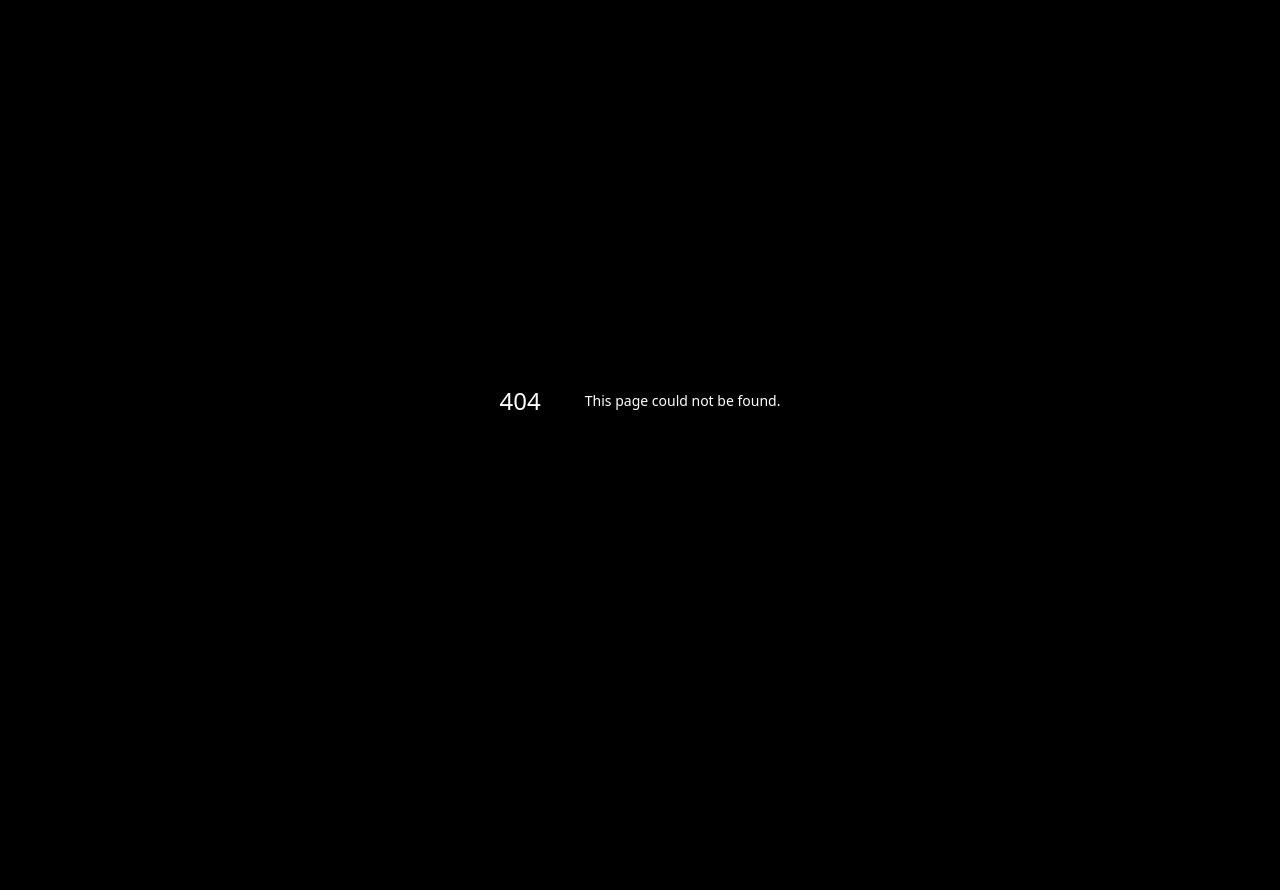
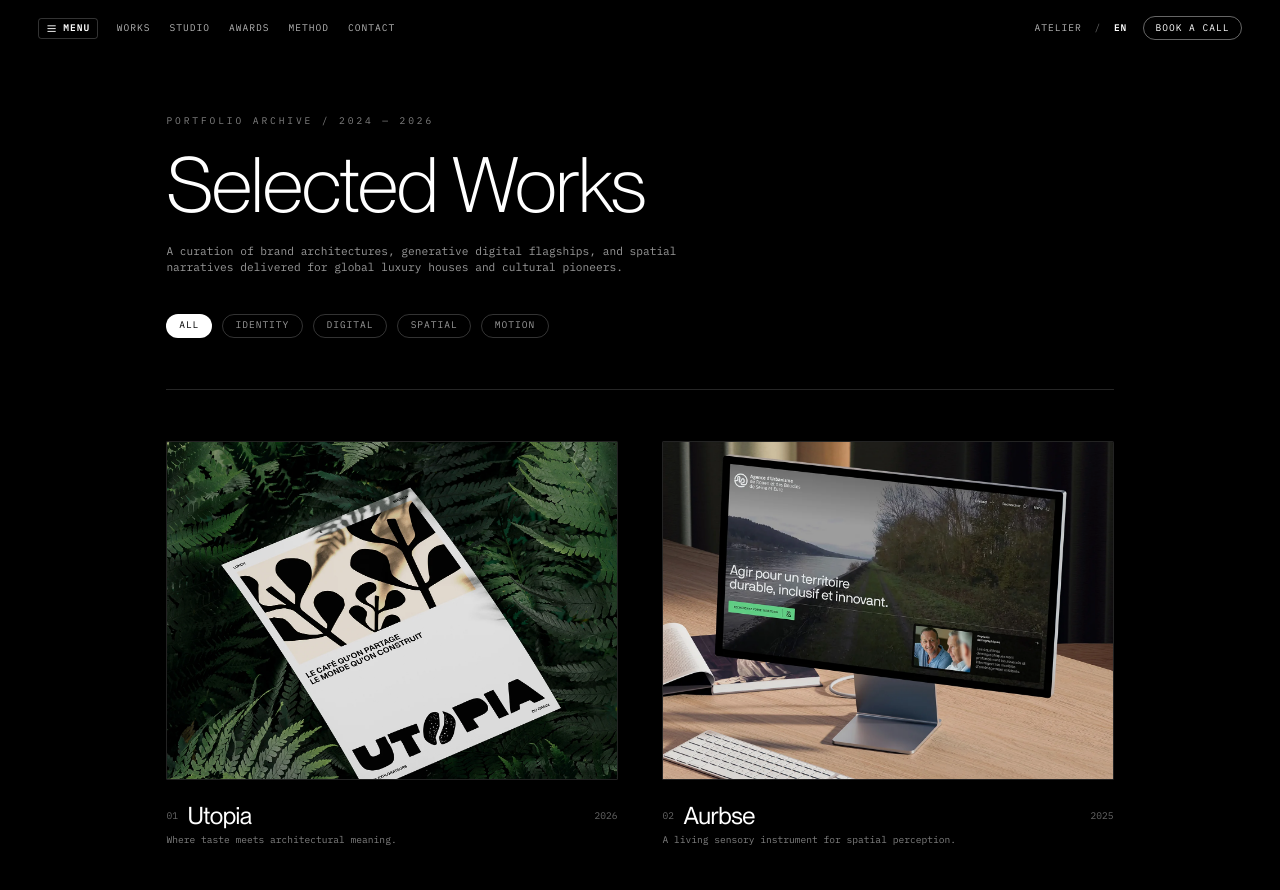
Before and after one commit to Jay-Raam/N-th, a Next.js app: page /works in a window 1280 px wide. Before the commit this address had no page. Shown: the top 890 px of the page. Before the commit the page ends 800 px from the top, so only its background shows below. Built offline with nearby package versions, Linux system fonts and the light colour scheme.

Commit message:
feat(routing): introduce dedicated /works portfolio archive page

```diff
--- /dev/null
+++ b/src/app/works/page.tsx
@@ -0,0 +1,102 @@
+"use client";
+
+import { useState } from "react";
+import Image from "next/image";
+import Link from "next/link";
+import Navbar from "@/components/Navbar";
+import Footer from "@/components/Footer";
+import { PROJECTS, Project } from "@/data/projects";
+import { ArrowUpRight } from "lucide-react";
+
+export default function WorksPage() {
+  const [selectedCategory, setSelectedCategory] = useState("ALL");
+
+  const categories = ["ALL", "IDENTITY", "DIGITAL", "SPATIAL", "MOTION"];
+
+  const filtered = selectedCategory === "ALL"
+    ? PROJECTS
+    : PROJECTS.filter((p) => p.category.toUpperCase().includes(selectedCategory));
+
+  return (
+    <main className="min-h-screen bg-black text-white selection:bg-white selection:text-black">
+      <Navbar />
+
+      <section className="pt-36 pb-20 px-6 md:px-12 max-w-7xl mx-auto">
+        {/* Page Header */}
+        <div className="flex flex-col space-y-6 border-b border-white/15 pb-16">
+          <span className="font-mono text-xs uppercase tracking-[0.3em] text-white/50">
+            PORTFOLIO ARCHIVE / 2024 &mdash; 2026
+          </span>
+          <h1 className="text-4xl sm:text-6xl md:text-8xl font-sans font-light tracking-tight">
+            Selected Works
+          </h1>
+          <p className="font-mono text-xs sm:text-sm text-white/60 max-w-2xl leading-relaxed">
+            A curation of brand architectures, generative digital flagships, and spatial narratives delivered for global luxury houses and cultural pioneers.
+          </p>
+
+          {/* Filter Bar */}
+          <div className="flex flex-wrap gap-3 pt-6">
+            {categories.map((cat) => (
+              <button
+                key={cat}
+                onClick={() => setSelectedCategory(cat)}
+                className={`px-4 py-1.5 rounded-full font-mono text-xs uppercase tracking-wider transition-all duration-300 ${
+                  selectedCategory === cat
+                    ? "bg-white text-black"
+                    : "border border-white/20 text-white/60 hover:border-white hover:text-white"
+                }`}
+              >
+                {cat}
+              </button>
+            ))}
+          </div>
+        </div>
+
+        {/* Project Grid */}
+        <div className="grid grid-cols-1 md:grid-cols-2 gap-10 md:gap-14 pt-16">
+          {filtered.map((project, idx) => (
+            <Link
+              key={project.id}
+              href={`/works/${project.slug}`}
+              className="group flex flex-col space-y-5"
+            >
+              <div className="relative aspect-[4/3] rounded-sm overflow-hidden bg-neutral-950 border border-white/10">
+                <Image
+                  src={project.image}
+                  alt={project.title}
+                  fill
+                  className="object-cover filter contrast-105 brightness-95 transition-transform duration-700 ease-out group-hover:scale-105"
+                  sizes="(max-width: 768px) 100vw, 50vw"
+                />
+                <div className="absolute inset-0 bg-black/20 opacity-0 group-hover:opacity-100 transition-opacity duration-300" />
+                <div className="absolute top-4 right-4 w-10 h-10 rounded-full bg-black/60 backdrop-blur-md border border-white/20 flex items-center justify-center text-white opacity-0 group-hover:opacity-100 transition-opacity duration-300">
+                  <ArrowUpRight className="w-5 h-5 transform group-hover:rotate-45 transition-transform duration-300" />
+                </div>
+              </div>
+
+              <div className="flex justify-between items-baseline pt-2">
+                <div className="flex flex-col">
+                  <div className="flex items-center space-x-3">
+                    <span className="font-mono text-xs text-white/40">0{idx + 1}</span>
+                    <h2 className="text-2xl sm:text-3xl font-sans font-normal tracking-tight group-hover:underline underline-offset-4">
+                      {project.title}
+                    </h2>
+                  </div>
+                  <p className="font-mono text-xs text-white/50 mt-1">
+                    {project.tagline}
+                  </p>
+                </div>
+
+                <div className="font-mono text-xs text-white/40 uppercase text-right">
+                  <span>{project.year}</span>
+                </div>
+              </div>
+            </Link>
+          ))}
+        </div>
+      </section>
+
+      <Footer />
+    </main>
+  );
+}
```
